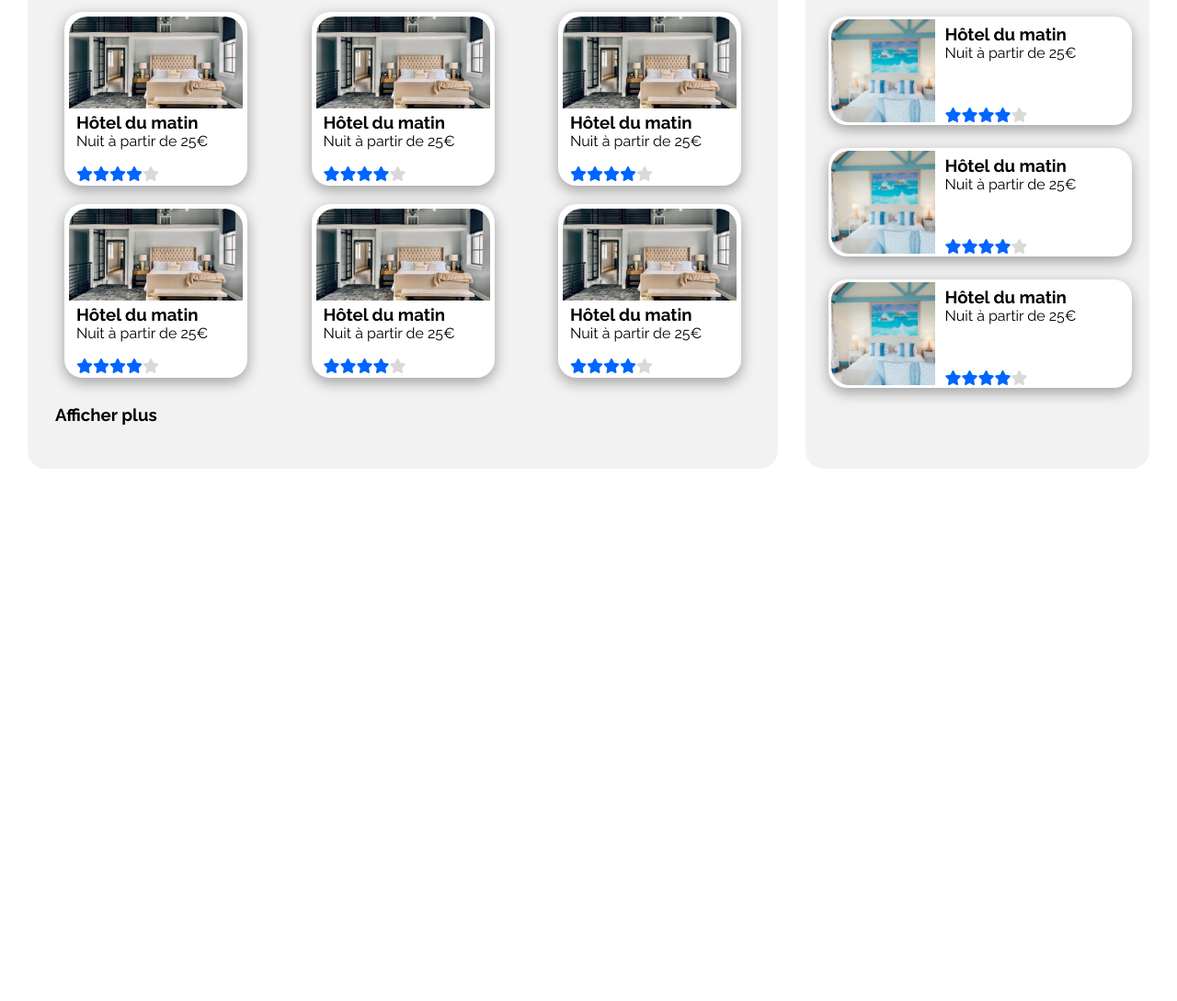
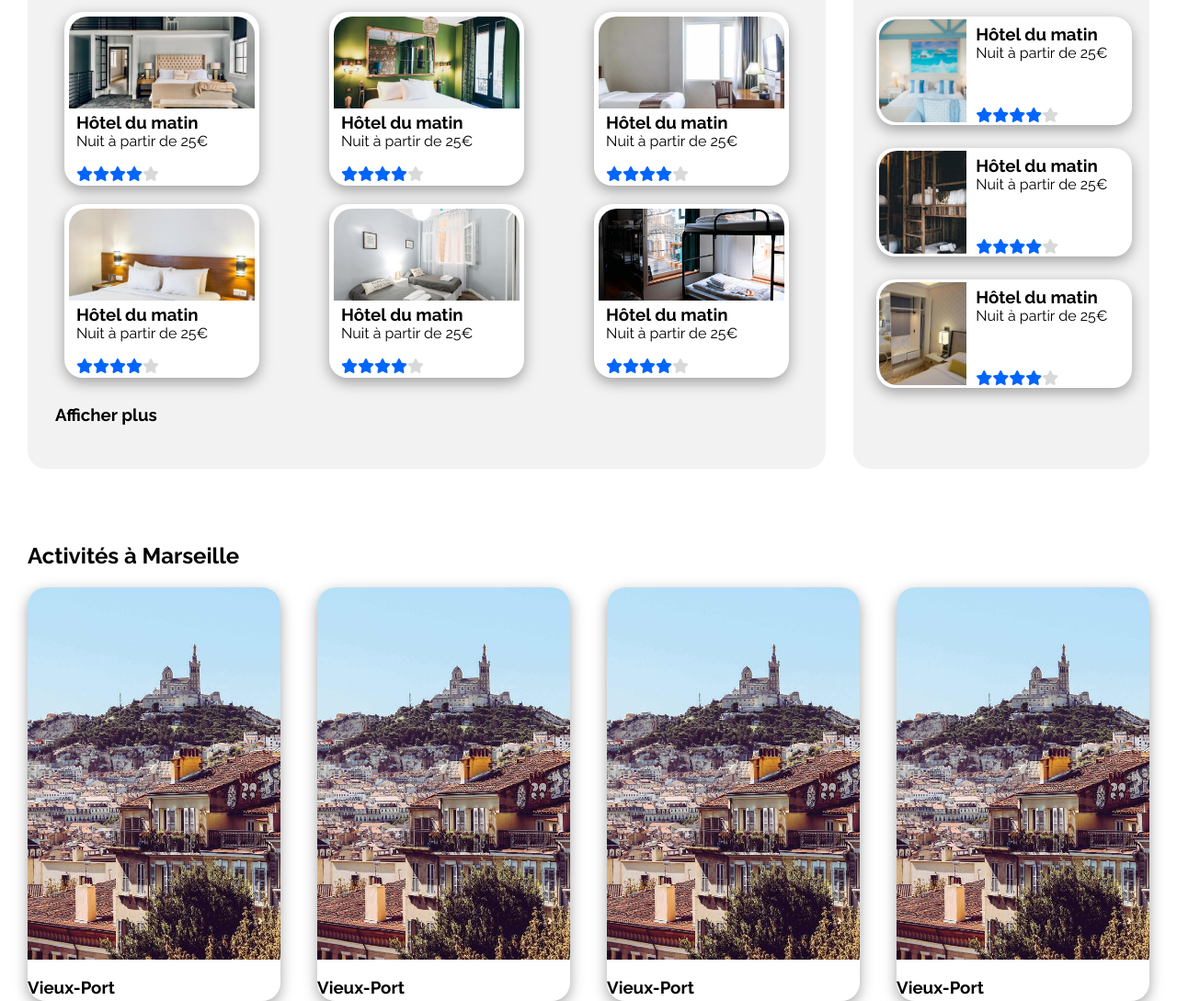
Before and after one commit to AdriSauv/Booki, a plain HTML site: page index.html in a window 1280 px wide. Shown: the part 470-1559 px from the top of the page at 92% size. Before the commit the page ends 980 px from the top, so only its background shows below. Drawn offline with Linux system fonts and the light colour scheme.

Commit message:
Ajout Activités à Marseille

```diff
--- a/index.html
+++ b/index.html
@@ -63,7 +63,7 @@
                 <div class="mainHostingGrid">
                     <div class="mainHostingCard">
                         <a href="" class="">
-                            <img src="img/hebergements/4_small/aw-creative-VGs8z60yT2c-unsplash.jpg" alt="" class="">
+                            <img src="img/hebergements/3_medium/aw-creative-VGs8z60yT2c-unsplash.jpg" alt="" class="">
                             <h3 class="hostingCardTitle">Hôtel du matin</h3>
                             <p class="hostingCardDesc">Nuit à partir de 25€</p>
                             <div class="star-rating">
@@ -77,7 +77,7 @@
                     </div>
                     <div class="mainHostingCard">
                         <a href="" class="">
-                            <img src="img/hebergements/4_small/aw-creative-VGs8z60yT2c-unsplash.jpg" alt="" class="">
+                            <img src="img/hebergements/4_small/emile-guillemot-Bj_rcSC5XfE-unsplash.jpg" alt="" class="">
                             <h3 class="hostingCardTitle">Hôtel du matin</h3>
                             <p class="hostingCardDesc">Nuit à partir de 25€</p>
                             <div class="star-rating">
@@ -91,7 +91,7 @@
                     </div>
                     <div class="mainHostingCard">
                         <a href="" class="">
-                            <img src="img/hebergements/4_small/aw-creative-VGs8z60yT2c-unsplash.jpg" alt="" class="">
+                            <img src="img/hebergements/4_small/febrian-zakaria-M6S1WvfW68A-unsplash.jpg" alt="" class="">
                             <h3 class="hostingCardTitle">Hôtel du matin</h3>
                             <p class="hostingCardDesc">Nuit à partir de 25€</p>
                             <div class="star-rating">
@@ -105,7 +105,7 @@
                     </div>
                     <div class="mainHostingCard">
                         <a href="" class="">
-                            <img src="img/hebergements/4_small/aw-creative-VGs8z60yT2c-unsplash.jpg" alt="" class="">
+                            <img src="img/hebergements/4_small/febrian-zakaria-sjvU0THccQA-unsplash.jpg" alt="" class="">
                             <h3 class="hostingCardTitle">Hôtel du matin</h3>
                             <p class="hostingCardDesc">Nuit à partir de 25€</p>
                             <div class="star-rating">
@@ -119,7 +119,7 @@
                     </div>
                     <div class="mainHostingCard">
                         <a href="" class="">
-                            <img src="img/hebergements/4_small/aw-creative-VGs8z60yT2c-unsplash.jpg" alt="" class="">
+                            <img src="img/hebergements/4_small/fred-kleber-gTbaxaVLvsg-unsplash.jpg" alt="" class="">
                             <h3 class="hostingCardTitle">Hôtel du matin</h3>
                             <p class="hostingCardDesc">Nuit à partir de 25€</p>
                             <div class="star-rating">
@@ -133,7 +133,7 @@
                     </div>
                     <div class="mainHostingCard">
                         <a href="" class="">
-                            <img src="img/hebergements/4_small/aw-creative-VGs8z60yT2c-unsplash.jpg" alt="" class="">
+                            <img src="img/hebergements/3_medium/marcus-loke-WQJvWU_HZFo-unsplash.jpg" alt="" class="">
                             <h3 class="hostingCardTitle">Hôtel du matin</h3>
                             <p class="hostingCardDesc">Nuit à partir de 25€</p>
                             <div class="star-rating">
@@ -161,7 +161,6 @@
                             <div class="popularHostingCardDesc">
                                 <h3 class="popularHostingCardTitle">Hôtel du matin</h3>
                                 <p class="popularHostingCardDesc">Nuit à partir de 25€</p>
-                                <div class="espace"></div>
                                 <div class="star-rating">
                                     <i class="fa fa-star checked"></i>
                                     <i class="fa fa-star checked"></i>
@@ -175,12 +174,11 @@
                     <div class="popularHostingCard">
                         <a href="" class="popularHostingCardContainer">
                             <div class="popularHostingImgContainer">
-                                <img src="img/hebergements/4_small/annie-spratt-Eg1qcIitAuA-unsplash.jpg" alt="">
+                                <img src="img/hebergements/4_small/nicate-lee-kT-ZyaiwBe0-unsplash.jpg" alt="">
                             </div>
                             <div class="popularHostingCardDesc">
                                 <h3 class="popularHostingCardTitle">Hôtel du matin</h3>
                                 <p class="popularHostingCardDesc">Nuit à partir de 25€</p>
-                                <div class="espace"></div>
                                 <div class="star-rating">
                                     <i class="fa fa-star checked"></i>
                                     <i class="fa fa-star checked"></i>
@@ -194,12 +192,11 @@
                     <div class="popularHostingCard">
                         <a href="" class="popularHostingCardContainer">
                             <div class="popularHostingImgContainer">
-                                <img src="img/hebergements/4_small/annie-spratt-Eg1qcIitAuA-unsplash.jpg" alt="">
+                                <img src="img/hebergements/4_small/reisetopia-B8WIgxA_PFU-unsplash.jpg" alt="">
                             </div>
                             <div class="popularHostingCardDesc">
                                 <h3 class="popularHostingCardTitle">Hôtel du matin</h3>
                                 <p class="popularHostingCardDesc">Nuit à partir de 25€</p>
-                                <div class="espace"></div>
                                 <div class="star-rating">
                                     <i class="fa fa-star checked"></i>
                                     <i class="fa fa-star checked"></i>
@@ -213,6 +210,37 @@
                 </div>
             </aside>
         </section>
+        <section class="activities" id="activities">
+            <div class="activitiesTitle">
+                <h2>Activités à Marseille</h2>
+            </div>
+            <div class="activitiesContainer">
+                <div class="activitiesContainerCard">
+                    <div class="activitiesContainerCardImg">
+                        <img src="img/activites/3_medium/florian-wehde-xW9e8gdotxI-unsplash.jpg" alt="" class="">
+                    </div>
+                    <h3 class="">Vieux-Port</h3>
+                </div>
+                <div class="activitiesContainerCard">
+                    <div class="activitiesContainerCardImg">
+                        <img src="img/activites/3_medium/florian-wehde-xW9e8gdotxI-unsplash.jpg" alt="" class="">
+                    </div>
+                    <h3 class="">Vieux-Port</h3>
+                </div>
+                <div class="activitiesContainerCard">
+                    <div class="activitiesContainerCardImg">
+                        <img src="img/activites/3_medium/florian-wehde-xW9e8gdotxI-unsplash.jpg" alt="" class="">
+                    </div>
+                    <h3 class="">Vieux-Port</h3>
+                </div>
+                <div class="activitiesContainerCard">
+                    <div class="activitiesContainerCardImg">
+                        <img src="img/activites/3_medium/florian-wehde-xW9e8gdotxI-unsplash.jpg" alt="" class="">
+                    </div>
+                    <h3 class="">Vieux-Port</h3>
+                </div>
+            </div>
+        </section>
     </main>
 </body>
 </html>
--- a/style.css
+++ b/style.css
@@ -220,12 +220,10 @@ a {
 .hosting {
     display: flex;
     flex-direction: row;
-    width: 100%;
     gap: 30px;
 }
 
 .mainHosting {
-    width: 70%;
     background-color: #F2F2F2;
     border-radius: 20px;
     padding: 30px;
@@ -381,10 +379,6 @@ a {
 }
 
 @media screen and (max-width: 768px) {
-    .main {
-        margin: 0;
-        padding: 0;
-    }
     .mainHosting {
         order: 1;
         background-color: white;
@@ -404,3 +398,39 @@ a {
         flex-direction: column;
     }
 }
+
+/* Activities Design */
+
+.activities {
+    display: flex;
+    flex-direction: column;
+    margin-top: 60px;
+}
+
+.activitiesContainer {
+    display: flex;
+    justify-content: space-evenly;
+    height: 450px;
+    gap: 40px;
+}
+
+.activitiesContainerCard {
+    box-shadow: rgba(0, 0, 0, 0.35) 0px 5px 15px;
+    border-radius: 20px;
+    width: calc(25%);
+    height: 100%;
+}
+
+.activitiesContainerCardImg {
+    width: 100%;
+    height: 90%;
+    position: relative;
+}
+
+.activitiesContainerCardImg img {
+    width: 100%;
+    height: 100%;
+    position: absolute;
+    object-fit: cover;
+    border-radius: 20px 20px 0 0;
+}
```
